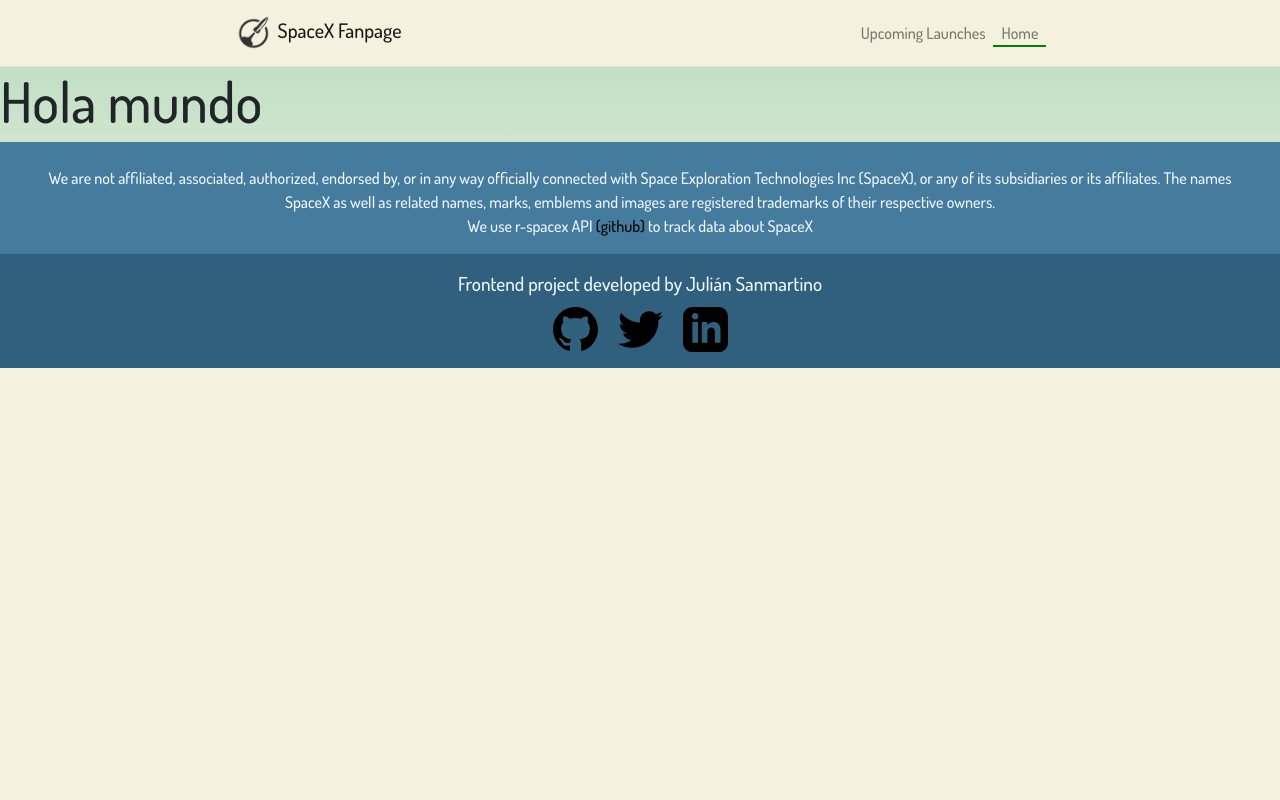
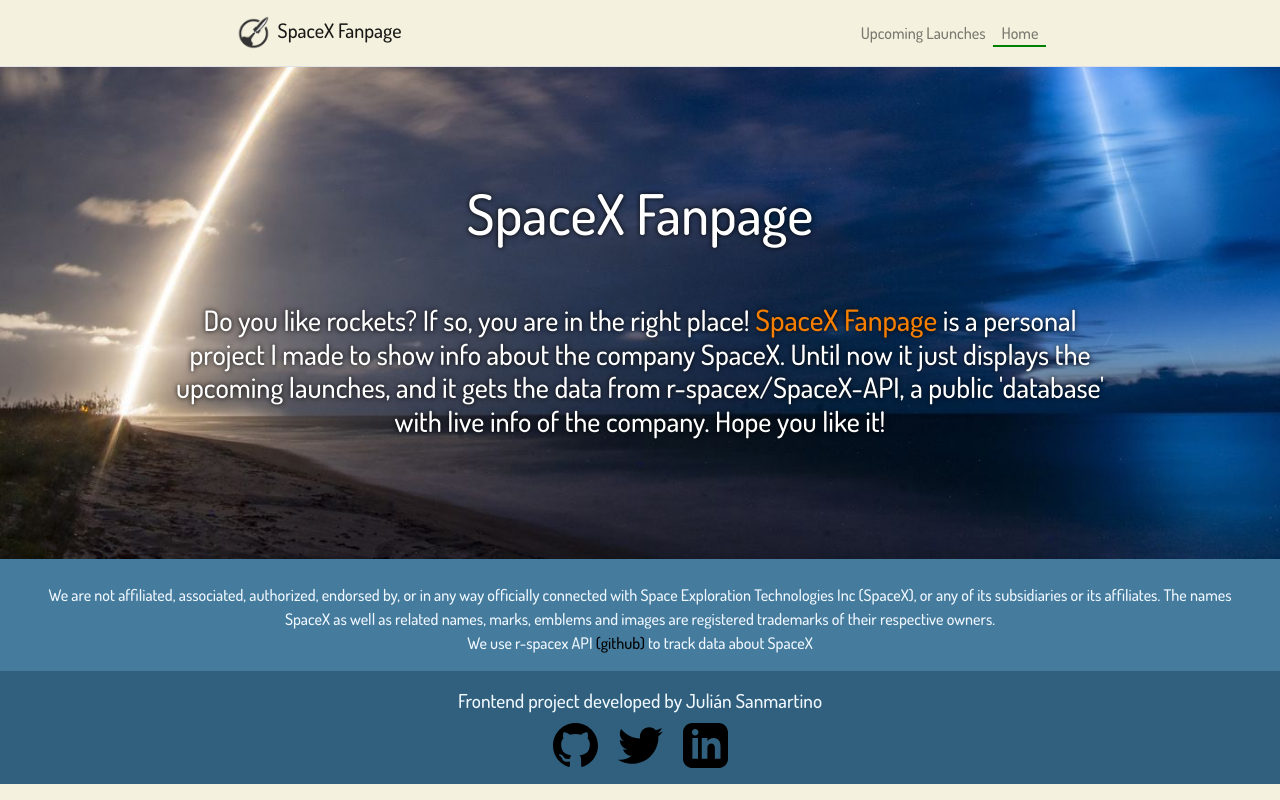
Before and after one commit to jjsanmartino03/spacex-fanpage, a React (Create React App) app: page / in a window 1280 px wide. Built offline with nearby package versions, Linux system fonts and the light colour scheme.

Commit message:
Add home view and some css

```diff
--- a/src/css/global.css
+++ b/src/css/global.css
@@ -1,6 +1,7 @@
 @import "./navbar.css";
 @import "./upcoming.css";
 @import "./footer.css";
+@import "./home.css";
 
 html{
   scroll-behavior: smooth; /* I do not know whether this works, but I use it */
--- /dev/null
+++ b/src/css/home.css
@@ -0,0 +1,18 @@
+.home-header {
+  background-image: url("../resources/spacex.jpg");
+  background-repeat: no-repeat;
+  background-position: bottom;
+  background-size: cover;
+  padding-top: 7rem;
+  color: white;
+  text-shadow: 0px 0px 5px rgba(0, 0, 0, 1)!important;
+  display: flex;
+  flex-direction: column;
+  align-items: center;
+}
+
+@media (max-width:500px) {
+  .home-header .w-75 {
+    width: 95%!important;
+  }
+}
--- a/src/views/Home.js
+++ b/src/views/Home.js
@@ -1,20 +1,28 @@
 import React from "react";
-import {connect} from "react-redux";
+import { connect } from "react-redux";
+import { Container } from "react-bootstrap";
+import {Link} from "react-router-dom";
 
-import {changeActiveAnchor} from "../store/actions";
+import { changeActiveAnchor } from "../store/actions";
 
-class HomeView extends React.Component{
-  componentDidMount = () =>{
+class HomeView extends React.Component {
+  componentDidMount = () => {
     this.props.dispatch(changeActiveAnchor("/"))
   }
   render = () => {
     return (
-      <h1>Hola mundo</h1>
+      <div className="home-view">
+        <Container className="home-header pb-big"
+          fluid>
+          <h1 className="text-center">SpaceX Fanpage</h1>
+          <h3 className="text-center pt-5 w-75">Do you like rockets? If so, you are in the right place! <span className="highlight">SpaceX Fanpage</span> is a personal project I made to show info about the company SpaceX. Until now it just displays the upcoming launches, and it gets the data from r-spacex/SpaceX-API, a public 'database' with live info of the company. Hope you like it!</h3>
+        </Container>
+      </div>
     )
   }
 }
 
-const mapStateToProps = ({}) => ({
+const mapStateToProps = ({ }) => ({
 
 });
 
```
